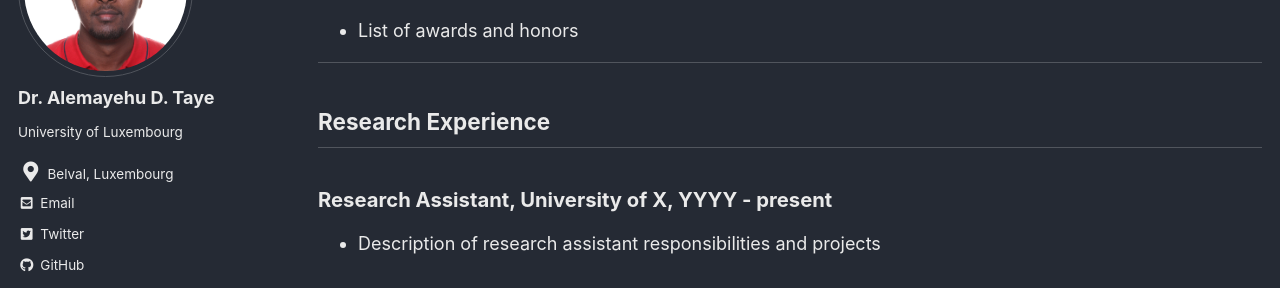
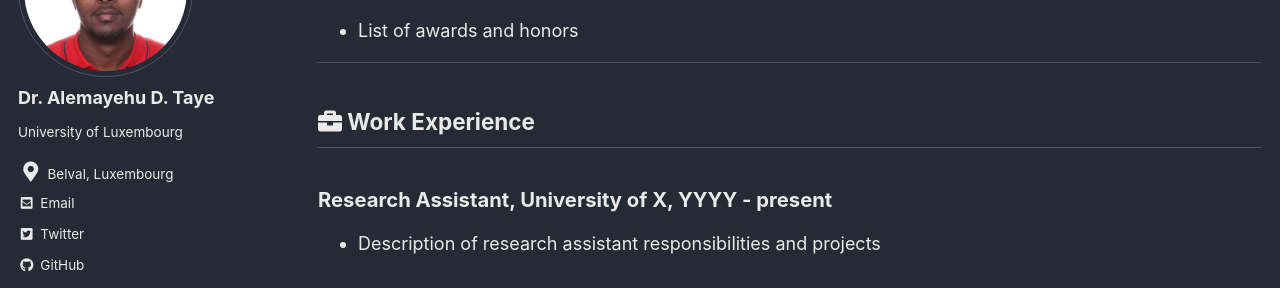
Before and after one commit to AlexTaye/AlexTAYE, a Jekyll site: the page built from _pages/CV.md, in a window 1280 px wide and 900 px high, scrolled down 522 px. Shown: the part 152-440 px from the top of the window. Built offline with Jekyll 4.4.1, drawn with Linux system fonts in a browser that asks for light colours; cached includes are drawn as plain includes.

Commit message:
Update CV.md

```diff
--- a/_pages/CV.md
+++ b/_pages/CV.md
@@ -36,7 +36,7 @@ toc_icon: "gear"
 
 ***
 
-## Research Experience
+## <i class='fas fa-briefcase' style='font-size:24px'></i> Work Experience
 
 ### Research Assistant, University of X, YYYY - present
 
```
